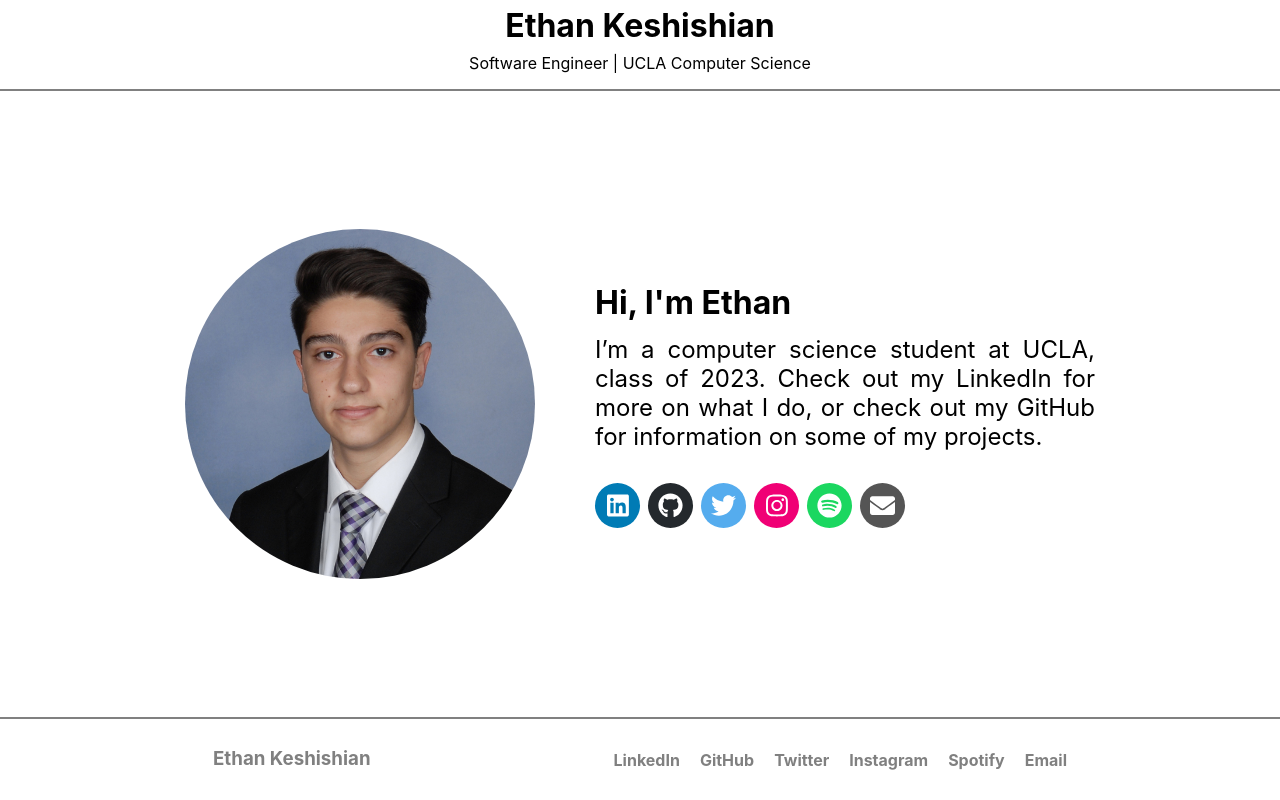
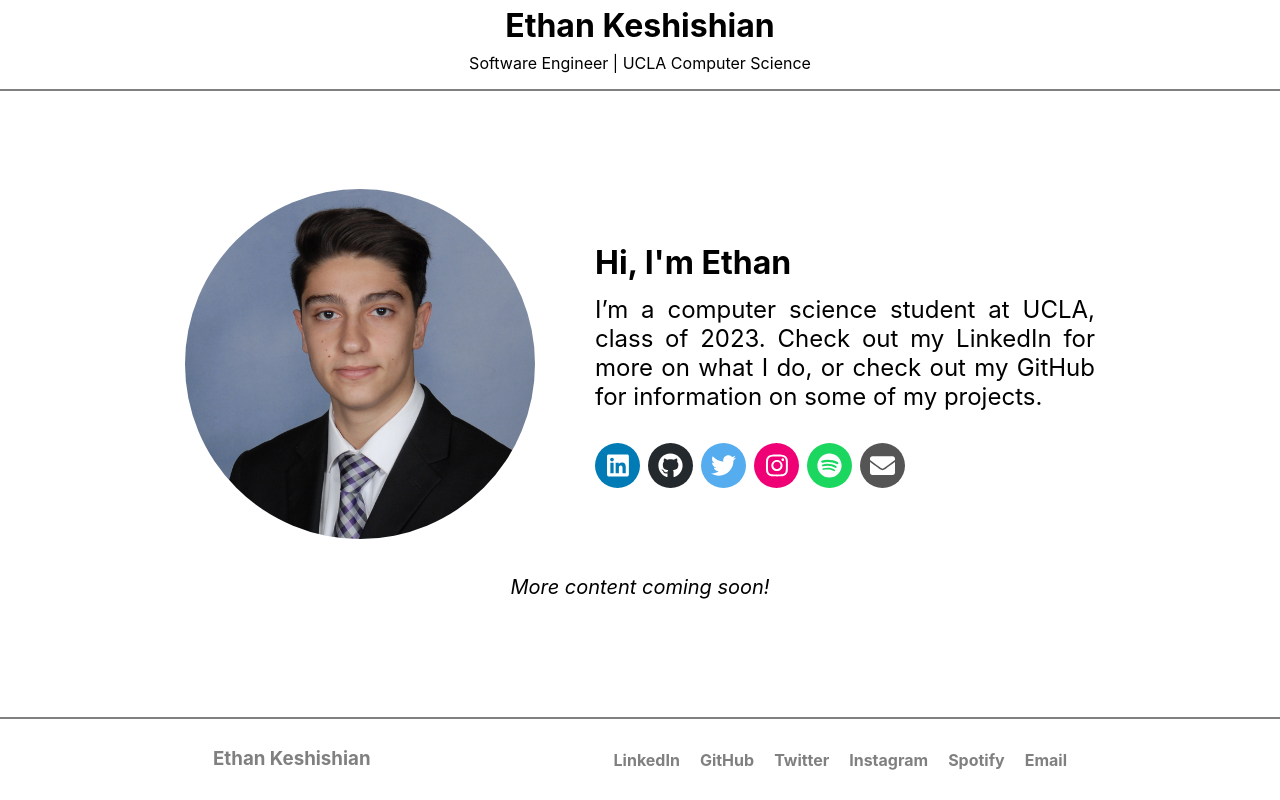
Before and after one commit to ethankeshishian/ethan-website-react, a React (Create React App) app: page / in a window 1280 px wide. Built offline with nearby package versions, Linux system fonts and the light colour scheme; the HTML template or start-up script is replaced by a standard one.

Commit message:
Added articles for future updates.

```diff
--- /dev/null
+++ b/src/components/Articles.tsx
@@ -0,0 +1,14 @@
+import React from "react";
+import "../styles/Articles.css";
+
+function Articles() {
+  return (
+    <div className="info-text">
+      <p>
+        <i>More content coming soon!</i>
+      </p>
+    </div>
+  );
+}
+
+export default Articles;
--- a/src/components/Body.tsx
+++ b/src/components/Body.tsx
@@ -2,6 +2,7 @@ import React from "react";
 import Ethan from "../assets/Ethan.jpg";
 import SocialMediaIcons from "../components/SocialMediaIcons";
 import "../styles/Body.css";
+import Articles from "./Articles";
 
 function Body() {
   return (
@@ -28,6 +29,9 @@ function Body() {
               </div>
             </div>
           </div>
+          <div className="articles-container">
+            <Articles />
+          </div>
         </div>
       </div>
     </>
--- /dev/null
+++ b/src/styles/Articles.css
@@ -0,0 +1,3 @@
+.info-text {
+  font-size: 20px;
+}
--- a/src/styles/Body.css
+++ b/src/styles/Body.css
@@ -1,13 +1,13 @@
 .body-container {
   display: grid;
   padding: 16px;
-  grid-template-areas: "img txt";
+  grid-template-areas: "img txt" "articles articles";
   column-gap: 60px;
-  row-gap: 20px;
+  row-gap: 16px;
 }
 
 .image-container {
-  grid-template-areas: img;
+  grid-area: img;
   justify-self: center;
   width: 350px;
   height: 350px;
@@ -24,7 +24,7 @@
 }
 
 .text-container {
-  grid-template-areas: txt;
+  grid-area: txt;
   display: flex;
   flex-direction: column;
   justify-content: center;
@@ -40,11 +40,16 @@
   text-align: justify;
   font-size: 24px;
 }
+.articles-container {
+  grid-area: articles;
+  justify-self: center;
+}
+
 /* Handling narrow screens */
 /* padding*2 + img width + gap + txt width = 942 */
 @media screen and (max-width: 942px) {
   .body-container {
-    grid-template-areas: "img" "txt";
+    grid-template-areas: "img" "txt" "articles";
   }
 }
 /* padding*2 + img width = 382 */
```
